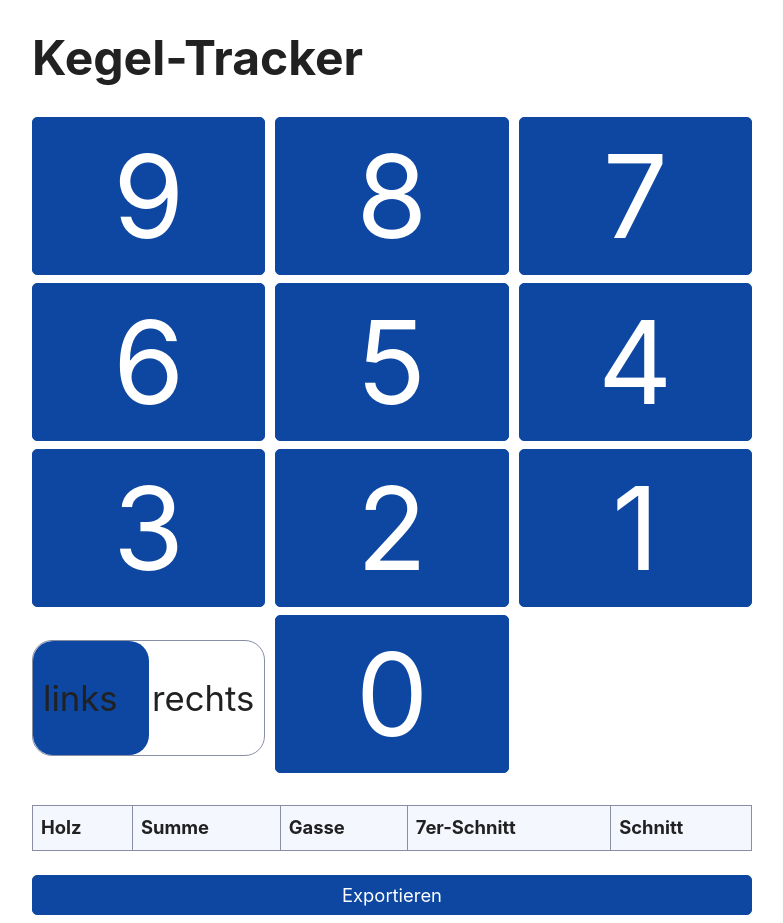
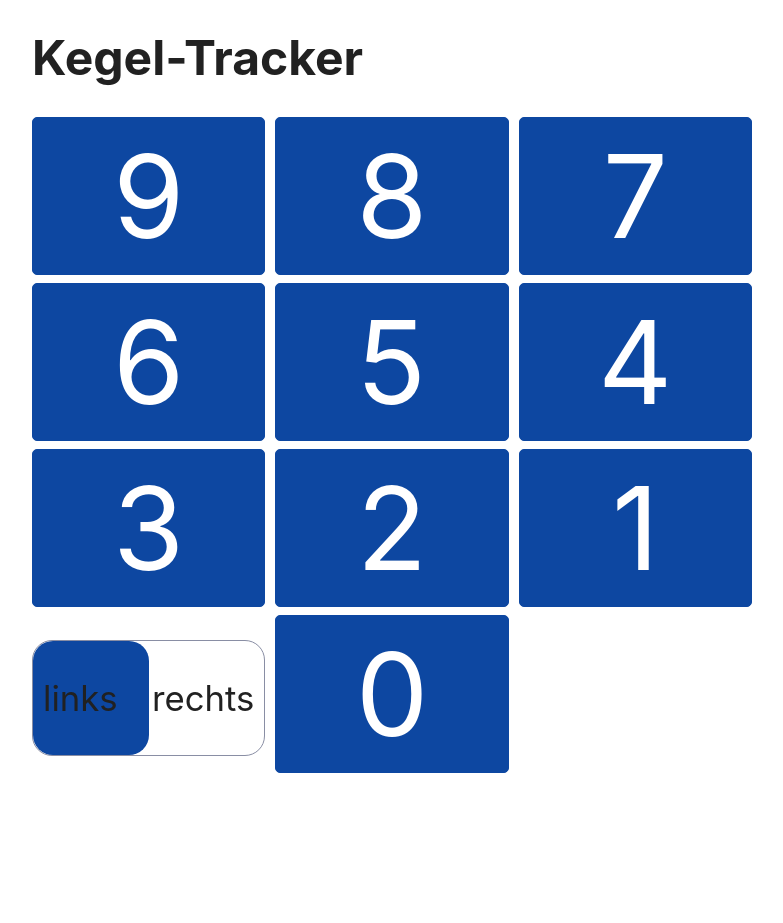
Before and after one commit to jfr3000/nine-pin-bowling-score-tracker, a website: page index.html in a window 1280 px wide. Shown: the whole page, without its empty margins (248-1031 px from the left). After the commit the page ends 800 px from the top, so only its background shows below. Drawn offline with nearby package versions, Linux system fonts and the light colour scheme.

Commit message:
Only show table when there are scores

```diff
--- a/index.html
+++ b/index.html
@@ -27,7 +27,8 @@
   </label>
 </div>
 
-  <table id="results-table" x-data="results">
+  <div x-show="results.length > 0">
+    <table id="results-table" x-data="results" >
       <thead>
         <tr>
           <template x-for="headerLabel in header">
@@ -47,8 +48,8 @@
         </template>
       </tbody>
     </table>
-
     <button @click="exportAsTSV(results)" x-text="labels.export"></button>
+  </div>
 
 </body>
 
```
Lines whose indentation alone changed are shown as unchanged.
